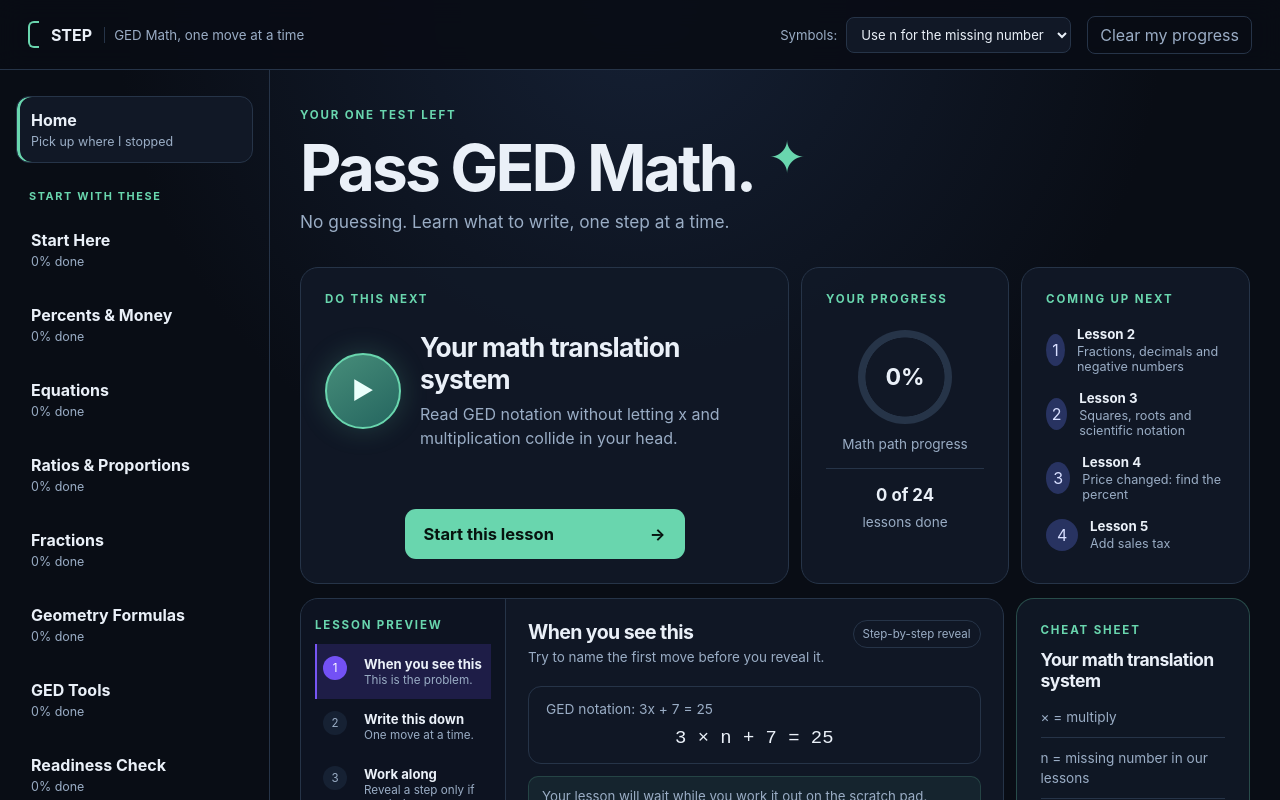
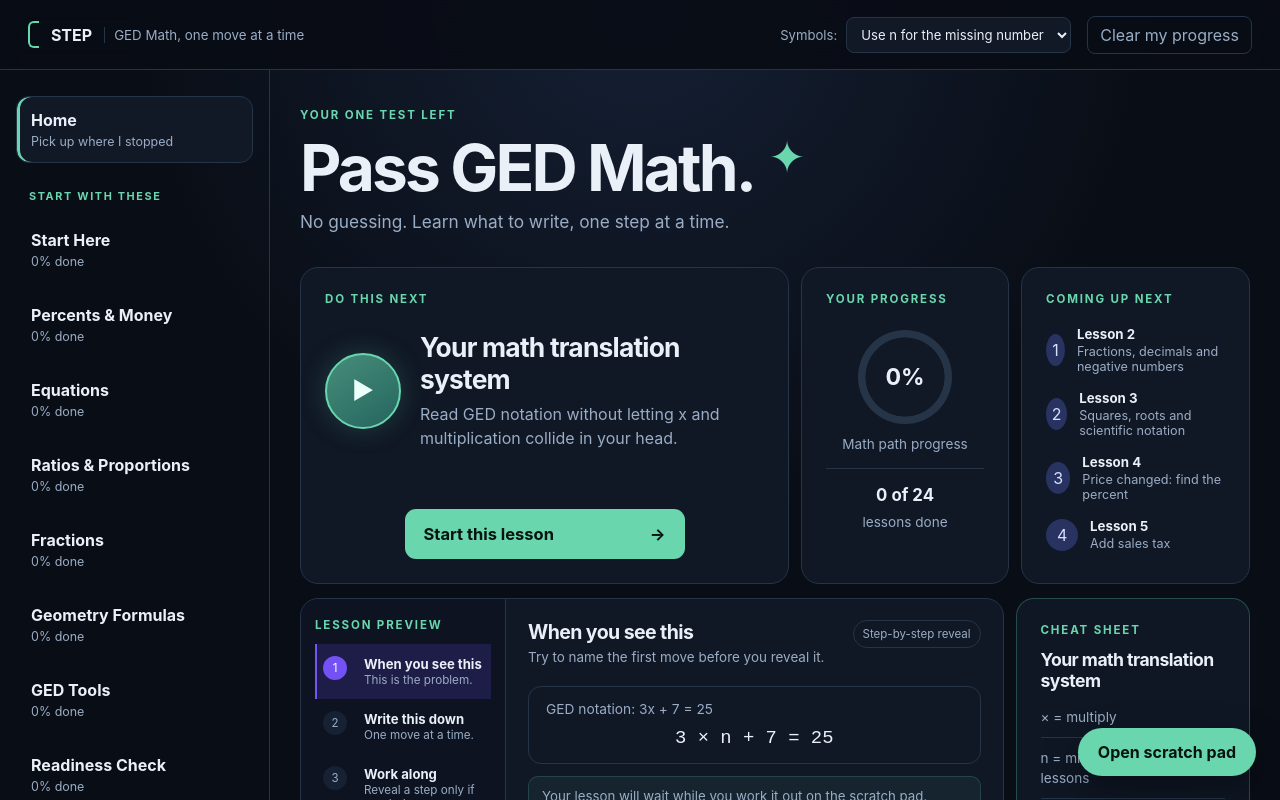
Before and after one commit to Kodaxadev/ged-math-path, a React (Vite) app: page / in a window 1280 px wide. Shown: the top 800 px of the page. Built offline with nearby package versions, Linux system fonts and the light colour scheme.

Commit message:
Expose scratch pad on home and lessons

```diff
--- a/src/App.tsx
+++ b/src/App.tsx
@@ -76,7 +76,7 @@ export default function App() {
           )}
         </main>
       </div>
-      {page === 'lesson' && <ScratchPad />}
+      {(page === 'dashboard' || page === 'lesson') && <ScratchPad />}
       <footer className="site-footer">GED-style practice built for personal preparation. Not affiliated with GED Testing Service.</footer>
     </div>
   );
```
